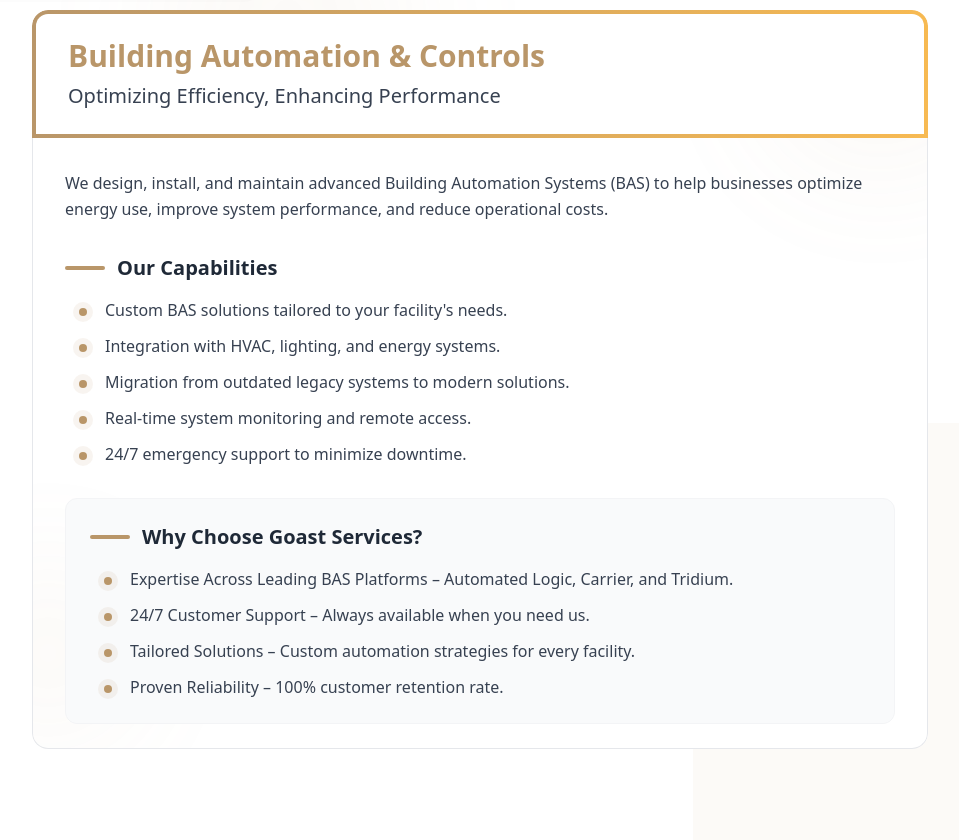
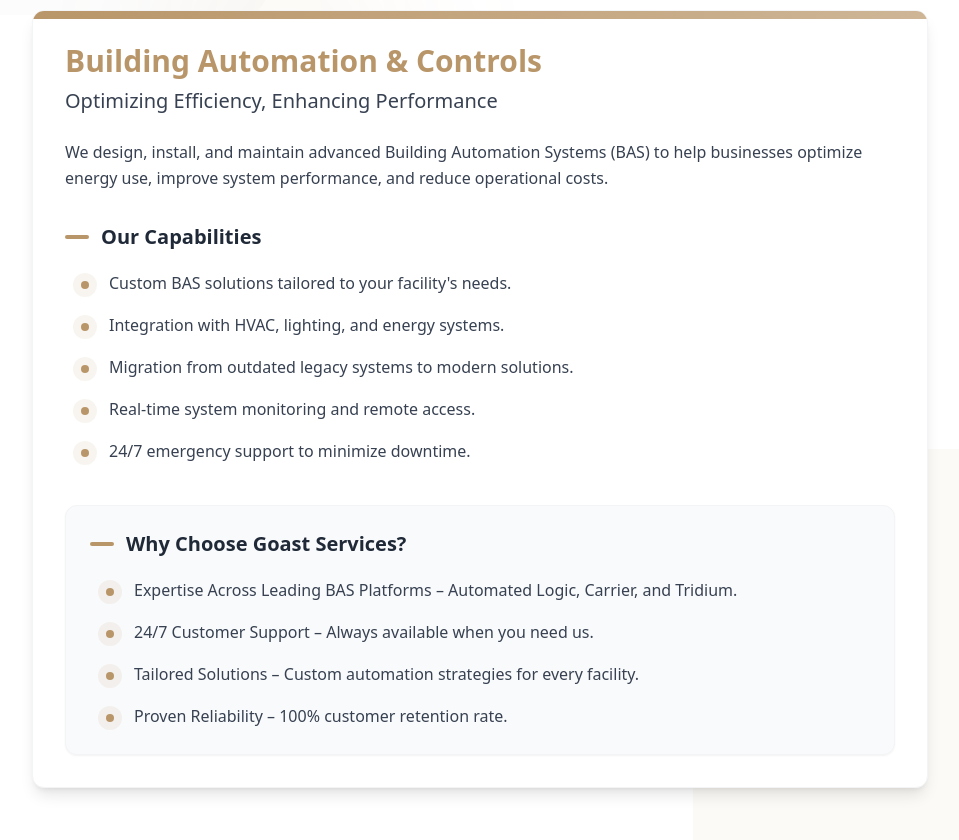
Before and after one commit to John-Naquin/Goast-Services, a React (Vite) app: page /services in a window 1280 px wide. Shown: the part 420-1260 px from the top of the page, without its empty margins (160-1119 px from the left). Built offline with nearby package versions, Linux system fonts and the light colour scheme.

Commit message:
Changed service cards

```diff
--- a/src/components/ServiceCard.jsx
+++ b/src/components/ServiceCard.jsx
@@ -3,62 +3,86 @@ import { motion } from "framer-motion";
 export function ServiceCard({ title, subtitle, description, capabilities, whyChoose }) {
   return (
     <motion.div
-      className="bg-white w-full mx-auto rounded-2xl overflow-hidden relative"
+      className="bg-white w-full mx-auto rounded-xl overflow-hidden shadow-lg border border-gray-100 relative group"
       initial={{ opacity: 0, y: 20 }}
       animate={{ opacity: 1, y: 0 }}
       transition={{ duration: 0.5 }}
+      whileHover={{ y: -5 }}
     >
-      <div className="absolute inset-0 z-0">
+      <div className="absolute inset-0 z-0 opacity-0 group-hover:opacity-100 transition-opacity duration-500">
         <div className="absolute -right-20 -top-20 w-64 h-64 bg-brandGold opacity-5 rounded-full blur-3xl"></div>
         <div className="absolute -left-20 bottom-0 w-48 h-48 bg-brandGold opacity-5 rounded-full blur-3xl"></div>
       </div>
 
       <div className="relative z-10">
-        <div className="p-1 bg-gradient-to-r from-brandGold to-amber-500/70 rounded-t-2xl">
-          <div className="bg-white px-8 py-6 rounded-t-xl">
+        <div className="h-2 bg-gradient-to-r from-brandGold to-brandGold/70"></div>
+
+        <div className="px-8 py-6">
           <div className="flex flex-col items-start">
             <h3 className="text-3xl font-bold text-brandGold">{title}</h3>
-              <p className="text-xl text-gray-700 mt-2">{subtitle}</p>
-            </div>
+            <p className="text-xl text-gray-700 mt-2 font-light">{subtitle}</p>
           </div>
         </div>
 
-        <div className="p-8 pb-6 border-b border-l border-r border-gray-200 rounded-b-2xl shadow-lg">
+        <div className="px-8 pb-8">
           <p className="text-gray-700 leading-relaxed">{description}</p>
 
           <div className="mt-8">
-            <div className="flex items-center mb-4">
-              <div className="w-10 h-1 bg-brandGold rounded-full mr-3"></div>
-              <h4 className="text-xl font-semibold text-gray-800">Our Capabilities</h4>
+            <div className="flex items-center mb-5">
+              <h4 className="text-xl font-semibold text-gray-800 flex items-center">
+                <span className="inline-block w-6 h-1 bg-brandGold rounded-full mr-3"></span>
+                Our Capabilities
+              </h4>
             </div>
-            <ul className="space-y-3 pl-2">
+            <ul className="space-y-4 pl-2">
               {capabilities.map((capability, index) => (
-                <li key={index} className="flex items-start">
-                  <div className="flex-shrink-0 w-5 h-5 bg-brandGold/10 rounded-full flex items-center justify-center mt-1 mr-3">
-                    <div className="w-2 h-2 bg-brandGold rounded-full"></div>
+                <motion.li
+                  key={index}
+                  className="flex items-start group/item"
+                  initial={{ opacity: 0, x: -10 }}
+                  animate={{ opacity: 1, x: 0 }}
+                  transition={{ duration: 0.3, delay: index * 0.1 }}
+                  whileHover={{ x: 5 }}
+                >
+                  <div className="flex-shrink-0 w-6 h-6 bg-brandGold/10 rounded-full flex items-center justify-center mt-0.5 mr-3 group-hover/item:bg-brandGold/20 transition-colors duration-300">
+                    <div className="w-2 h-2 bg-brandGold rounded-full group-hover/item:scale-125 transition-transform duration-300"></div>
                   </div>
                   <span className="text-gray-700">{capability}</span>
-                </li>
+                </motion.li>
               ))}
             </ul>
           </div>
 
           {whyChoose && (
-            <div className="mt-8 bg-gray-50 p-6 rounded-xl border border-gray-100">
-              <div className="flex items-center mb-4">
-                <div className="w-10 h-1 bg-brandGold rounded-full mr-3"></div>
-                <h4 className="text-xl font-semibold text-gray-800">Why Choose Goast Services?</h4>
+            <div className="mt-10">
+              <motion.div
+                className="bg-gray-50 p-6 rounded-xl border border-gray-100 shadow-sm"
+                whileHover={{ scale: 1.02 }}
+                transition={{ type: "spring", stiffness: 300 }}
+              >
+                <div className="flex items-center mb-5">
+                  <h4 className="text-xl font-semibold text-gray-800 flex items-center">
+                    <span className="inline-block w-6 h-1 bg-brandGold rounded-full mr-3"></span>
+                    Why Choose Goast Services?
+                  </h4>
                 </div>
-              <ul className="space-y-3 pl-2">
+                <ul className="space-y-4 pl-2">
                   {whyChoose.map((reason, index) => (
-                  <li key={index} className="flex items-start">
-                    <div className="flex-shrink-0 w-5 h-5 bg-brandGold/10 rounded-full flex items-center justify-center mt-1 mr-3">
-                      <div className="w-2 h-2 bg-brandGold rounded-full"></div>
+                    <motion.li
+                      key={index}
+                      className="flex items-start group/reason"
+                      initial={{ opacity: 0, x: -10 }}
+                      animate={{ opacity: 1, x: 0 }}
+                      transition={{ duration: 0.3, delay: 0.2 + index * 0.1 }}
+                    >
+                      <div className="flex-shrink-0 w-6 h-6 bg-brandGold/10 rounded-full flex items-center justify-center mt-0.5 mr-3 group-hover/reason:bg-brandGold/20 transition-colors duration-300">
+                        <div className="w-2 h-2 bg-brandGold rounded-full group-hover/reason:scale-125 transition-transform duration-300"></div>
                       </div>
                       <span className="text-gray-700">{reason}</span>
-                  </li>
+                    </motion.li>
                   ))}
                 </ul>
+              </motion.div>
             </div>
           )}
         </div>
```
Lines whose indentation alone changed are shown as unchanged.
